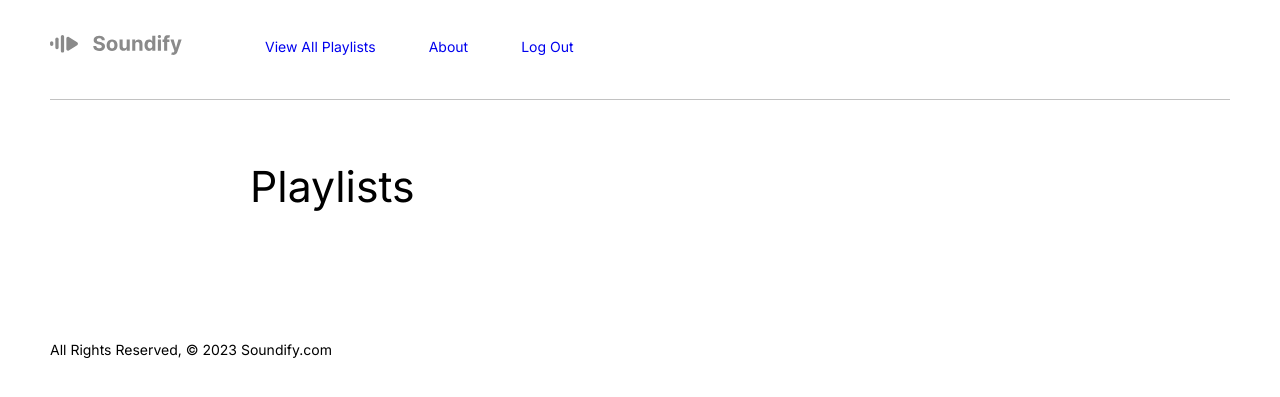
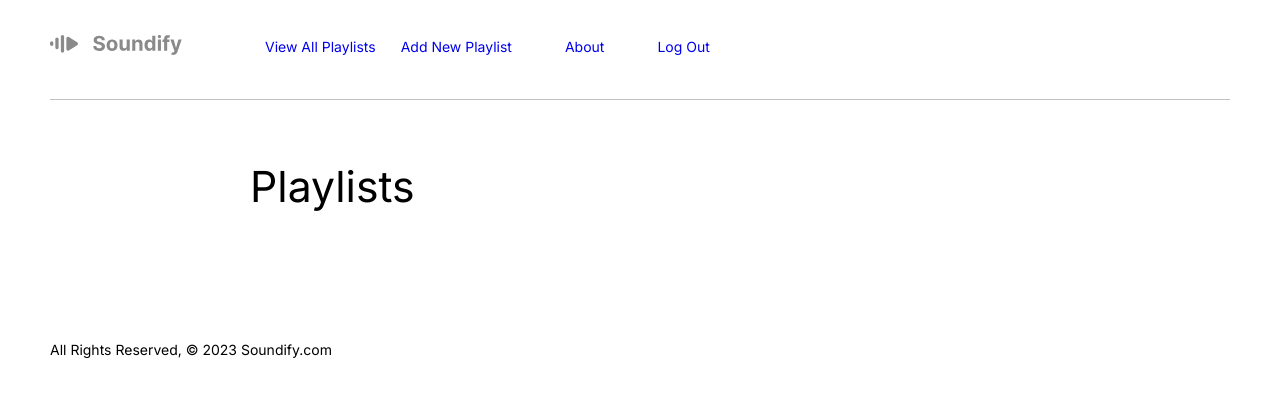
Before and after one commit to seanh101/Soundify, a Django app: page /playlists/ in a window 1280 px wide. Shown: the top 397 px of the page. Run offline with Django 4.2, Linux system fonts and the light colour scheme; the visitor is signed in with stand-in values (Sample User, id 1); data that the repository does not hold is empty.

Commit message:
Create, index, and detail templates
Co-authored-by: Jon Schiavone <jonschiavoneucf@gmail.com>
Co-authored-by: Sean Harrington <seanharrington4189@gmail.com>
Co-authored-by: Chase Hilsinger <chasehilsinger@gmail.com>

```diff
--- a/main_app/models.py
+++ b/main_app/models.py
@@ -29,4 +29,4 @@ class Playlist(models.Model):
         return self.name
 
     def get_absolute_url(self):
-        return reverse('playlist_detail', kwargs={'playlist_id': self.id})
+        return reverse('playlists_detail', kwargs={'playlist_id': self.id})
--- a/main_app/templates/base.html
+++ b/main_app/templates/base.html
@@ -29,7 +29,7 @@
             <div class="nav-links-container">
                 {% if user.is_authenticated %}
                 <a href="{% url 'playlists_index' %}">View All Playlists</a>
-
+                <a href="{% url 'playlist_create' %}">Add New Playlist</a>
                 <a class="right" href="{% url 'about' %}">About</a>
                 <a class="right" href="{% url 'logout' %}">Log Out</a>
                 {% else %}
--- a/main_app/templates/playlists/index.html
+++ b/main_app/templates/playlists/index.html
@@ -3,4 +3,14 @@
 
 <h1>Playlists</h1>
 
+{% for playlist in playlists %}
+    <a href="{% url 'playlists_detail' playlist.id %}"></a>
+
+    Name: {{ playlist.name }}
+    <p>Description: {{ playlist.description }}</p>
+    <p>Public?: {{ playlist.is_public }}</p>
+    <p>Total Duration: {{ playlist.duration }}</p>
+    <p>Songs: {{ playlist.songs.count }}</p>
+
+    {% endfor %}
 {% endblock %}
--- a/main_app/urls.py
+++ b/main_app/urls.py
@@ -6,5 +6,10 @@ urlpatterns = [
     path('about/', views.about, name='about'),
     path('playlists/', views.playlists_index, name='playlists_index'),
     path('playlists/<int:playlist_id>/', views.playlists_detail, name='playlists_detail'),
+    path('playlists/create/', views.PlaylistCreate.as_view(), name='playlist_create'),
+    path('playlists/<int:pk>/update', views.PlaylistUpdate.as_view(), name='playlists_update'),
+
+
     path('accounts/signup/', views.signup, name='signup'),
+
 ]
--- a/main_app/views.py
+++ b/main_app/views.py
@@ -44,10 +44,10 @@ def signup(request):
 
 class PlaylistCreate(CreateView):
     model = Playlist
-    fields = ['name', 'description', 'is_public', 'songs']
+    fields = ['name', 'description', 'is_public']
 
     def form_valid(self, form):
-        form.instance.user = self.reqeust.user
+        form.instance.user = self.request.user
         return super().form_valid(form)
 
 class PlaylistUpdate(UpdateView):
```
Also changed, not shown: main_app/templates/main_app/playlist_form.html (+19 -0 lines).
